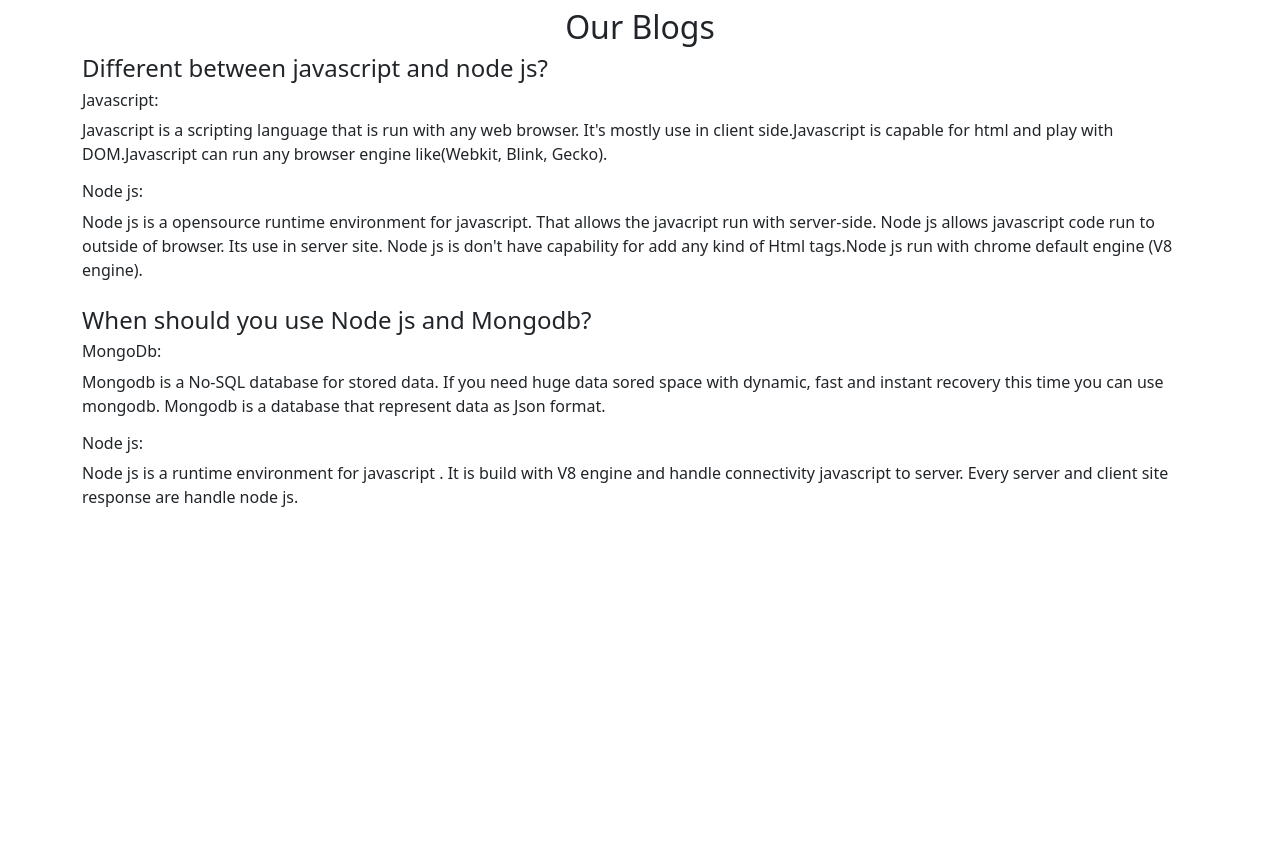
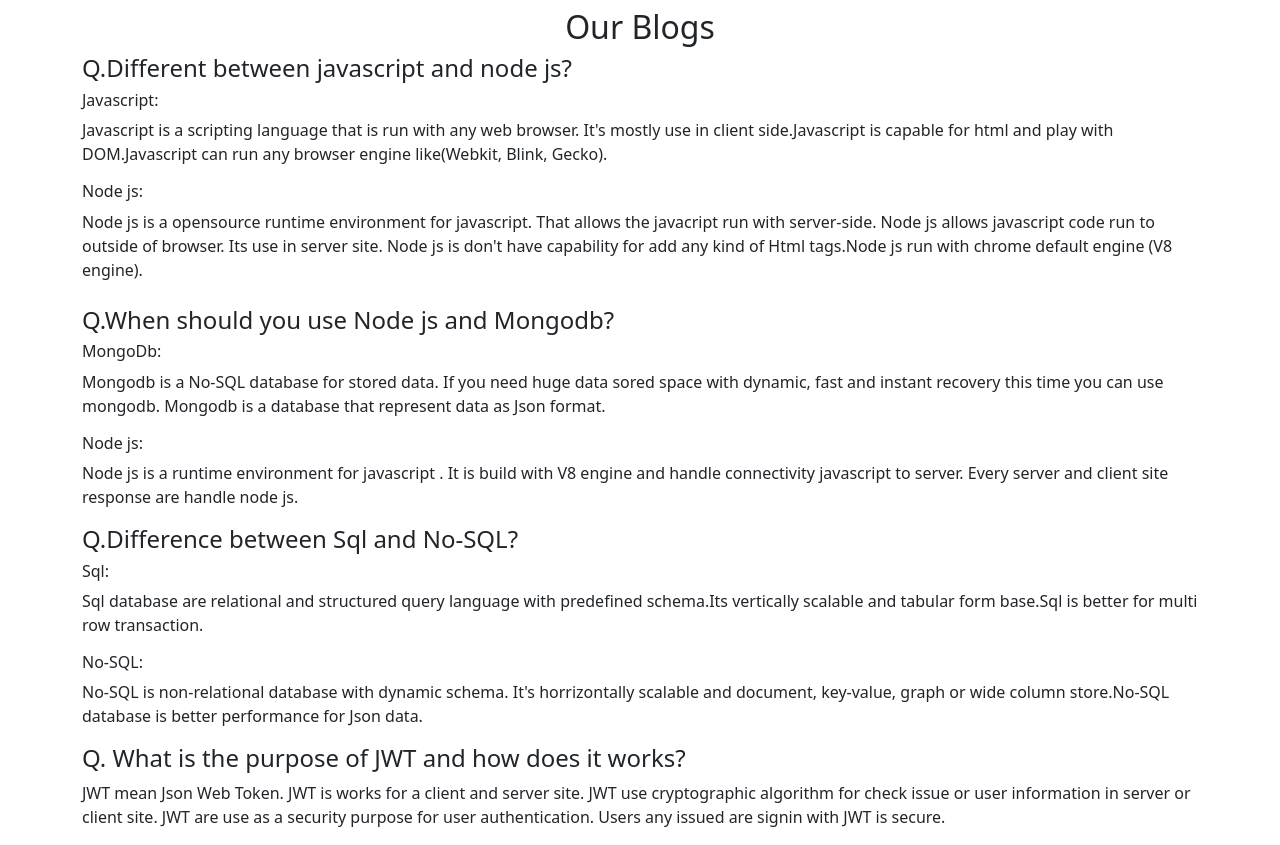
Before and after one commit to laizuakram1/warehouse-management-client, a React (Create React App) app: page /blog in a window 1280 px wide. Before the commit the page ends 800 px from the top, so only its background shows below. Built offline with nearby package versions, Linux system fonts and the light colour scheme.

Commit message:
add blog answer

```diff
--- a/src/pages/Blog/Blog.js
+++ b/src/pages/Blog/Blog.js
@@ -7,7 +7,7 @@ const Blog = () => {
             <h2 className='text-center mt-2'>Our Blogs</h2>
 
             <div className="blog">
-                <h4>Different between javascript and node js?</h4>
+                <h4>Q.Different between javascript and node js?</h4>
                 <h6>Javascript:</h6>
                 <p>Javascript is a scripting language that is run with any web browser. It's mostly use in client side.Javascript is capable for html and play with DOM.Javascript can run any browser engine like(Webkit, Blink, Gecko).</p>
 
@@ -17,11 +17,22 @@ const Blog = () => {
             </div>
             <br />
             <div className='blog'>
-                <h4>When should you use Node js and Mongodb?</h4>
+                <h4>Q.When should you use Node js and Mongodb?</h4>
                 <h6>MongoDb:</h6>
                 <p>Mongodb is a No-SQL database for stored data. If you need huge data sored space with dynamic, fast and instant recovery this time you can use mongodb. Mongodb is a database that represent data as Json format.</p>
                 <h6>Node js:</h6>
                 <p>Node js is a runtime environment for javascript . It is build with V8 engine and handle connectivity javascript to server. Every server and client site response are handle node js.</p>
+            </div>
+            <div>
+                <h4>Q.Difference between Sql and No-SQL? </h4>
+                <h6>Sql:</h6>
+                <p>Sql database are relational and structured query language with predefined schema.Its vertically scalable and tabular form base.Sql is better for multi row transaction.</p>
+                <h6>No-SQL:</h6>
+                <p>No-SQL is non-relational database with dynamic schema. It's horrizontally scalable and document, key-value, graph or wide column store.No-SQL database is better performance for Json data.</p>
+            </div>
+            <div className='blog'>
+                <h4>Q. What is the purpose of JWT and how does it works?</h4>
+                <p>JWT mean Json Web Token. JWT is works for a client and server site. JWT use cryptographic algorithm for check issue or user information in server or client site. JWT are use as a security purpose for user authentication. Users any issued are signin with JWT is secure.</p>
             </div>
 
         </div>
```
